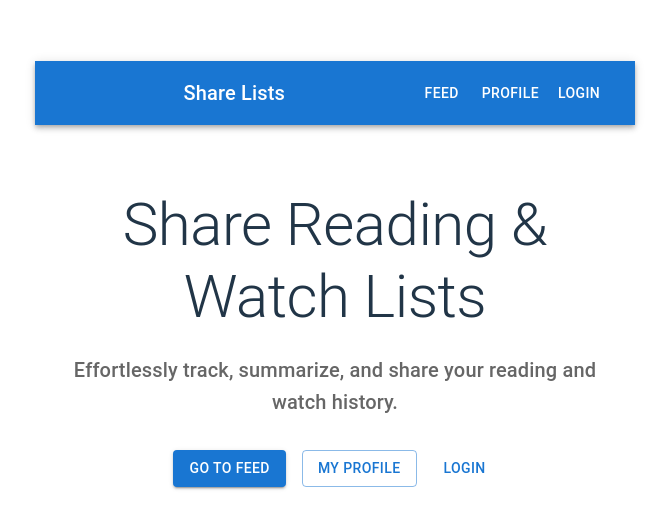
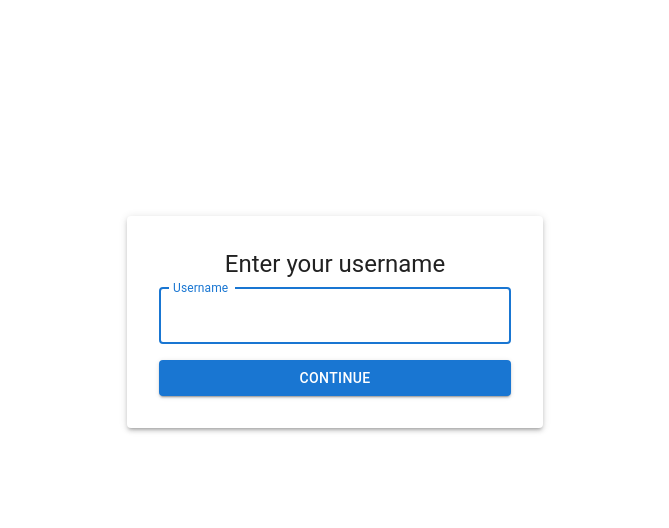
Before and after one commit to anshita195/share_reading_watch_lists, a React (Vite) app in the folder web-frontend/: page / in a window 1280 px wide. Shown: the part 126-654 px from the top of the page, without its empty margins (305-974 px from the left). Built offline with nearby package versions, Linux system fonts and the light colour scheme.

Commit message:
username

```diff
--- a/web-frontend/src/App.jsx
+++ b/web-frontend/src/App.jsx
@@ -1,12 +1,54 @@
+import { useState, useEffect } from 'react';
 import { BrowserRouter as Router, Routes, Route, Link as RouterLink } from 'react-router-dom';
 import Landing from './pages/Landing';
 import Profile from './pages/Profile';
 import Feed from './pages/Feed';
 import Login from './pages/Login';
-import { AppBar, Toolbar, Typography, Button, Box } from '@mui/material';
+import { AppBar, Toolbar, Typography, Button, Box, Container, Paper, TextField } from '@mui/material';
 import './App.css'
 
+function UsernamePrompt({ onSetUsername }) {
+  const [input, setInput] = useState('');
+  const handleSubmit = (e) => {
+    e.preventDefault();
+    if (input.trim()) {
+      onSetUsername(input.trim());
+    }
+  };
+  return (
+    <Container maxWidth="sm" sx={{ mt: 12 }}>
+      <Paper elevation={3} sx={{ p: 4, textAlign: 'center' }}>
+        <Typography variant="h5" gutterBottom>Enter your username</Typography>
+        <form onSubmit={handleSubmit}>
+          <TextField
+            label="Username"
+            value={input}
+            onChange={e => setInput(e.target.value)}
+            fullWidth
+            autoFocus
+            sx={{ mb: 2 }}
+          />
+          <Button type="submit" variant="contained" fullWidth>Continue</Button>
+        </form>
+      </Paper>
+    </Container>
+  );
+}
+
 function App() {
+  const [username, setUsername] = useState(() => localStorage.getItem('username') || '');
+
+  useEffect(() => {
+    if (username) {
+      localStorage.setItem('username', username);
+    }
+  }, [username]);
+
+  if (!username) {
+    return <UsernamePrompt onSetUsername={setUsername} />;
+  }
+
+  // You can pass username as a prop or context to pages if needed
   return (
     <Router>
       <AppBar position="static">
@@ -23,7 +65,7 @@ function App() {
       </AppBar>
       <Routes>
         <Route path="/" element={<Landing />} />
-        <Route path="/profile" element={<Profile />} />
+        <Route path="/profile" element={<Profile username={username} />} />
         <Route path="/feed" element={<Feed />} />
         <Route path="/login" element={<Login />} />
       </Routes>
```
